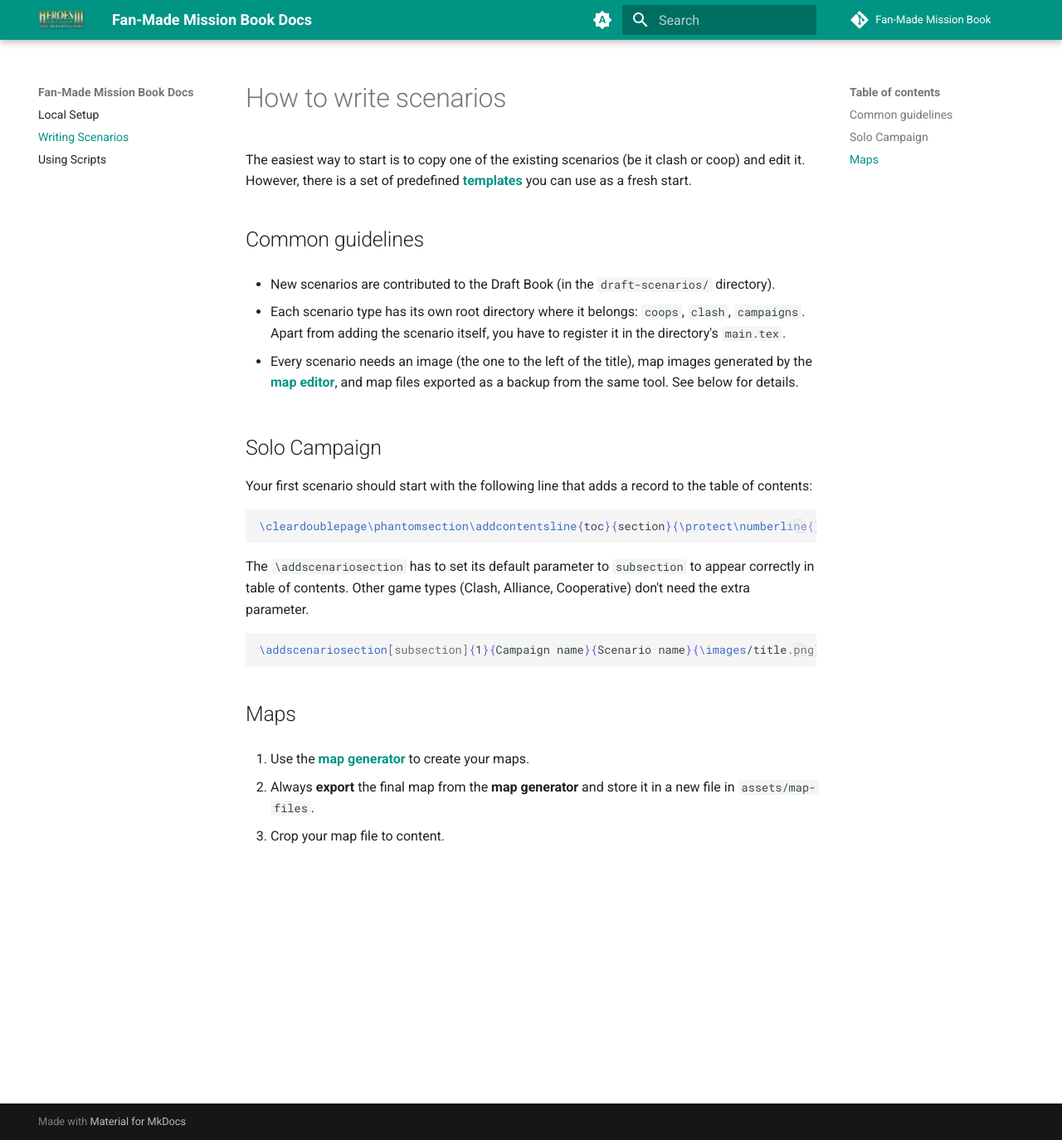
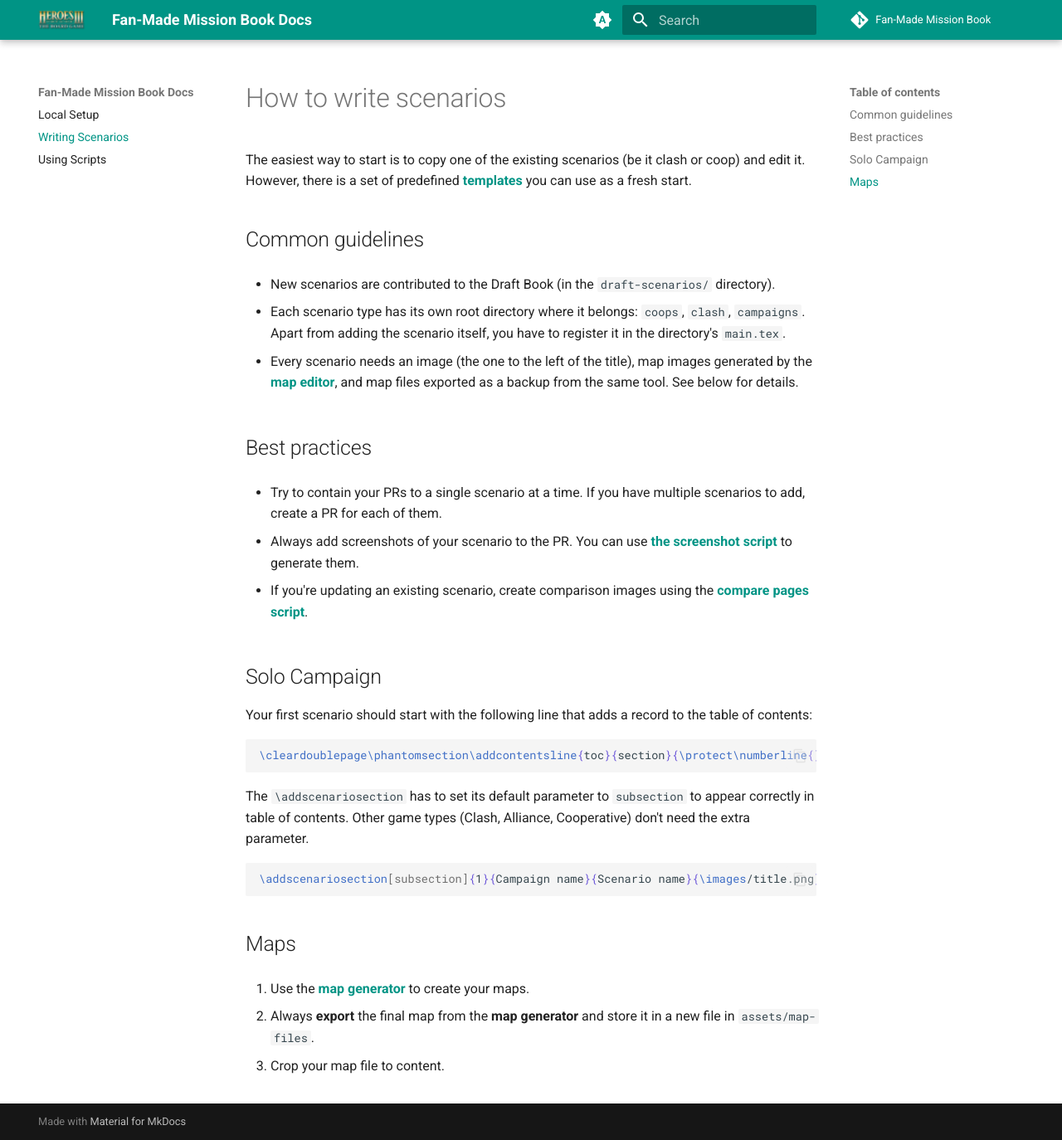
Before and after one commit to qwrtln/Homm3BG-mission-book, an MkDocs documentation site: the page built from docs/scenarios.md, in a window 1280 px wide and 1374 px high. Shown: the whole window at 83% size. Built offline with MkDocs 1.6.1 and Material for MkDocs 9.7.7, drawn with Linux system fonts in a browser that asks for light colours; comment, search, counter and statistics services are not loaded.

Commit message:
Add best practices

```diff
--- a/docs/scenarios.md
+++ b/docs/scenarios.md
@@ -11,6 +11,14 @@ However, there is a set of predefined [**templates**](https://github.com/qwrtln/
 - Each scenario type has its own root directory where it belongs: `coops`, `clash`, `campaigns`. Apart from adding the scenario itself, you have to register it in the directory's `main.tex`.
 
 - Every scenario needs an image (the one to the left of the title), map images generated by the [**map editor**](http://homm3bgmapeditor.zedero.nl/), and map files exported as a backup from the same tool. See below for details.
+
+## Best practices
+
+- Try to contain your PRs to a single scenario at a time. If you have multiple scenarios to add, create a PR for each of them.
+
+- Always add screenshots of your scenario to the PR. You can use [**the screenshot script**](/scripts/#pdf2imagesh) to generate them.
+
+- If you're updating an existing scenario, create comparison images using the [**compare pages script**](/scripts/#compare_pagessh).
 
 ## Solo Campaign
 
```
Also changed, not shown: README.md (+1 -1 lines).
